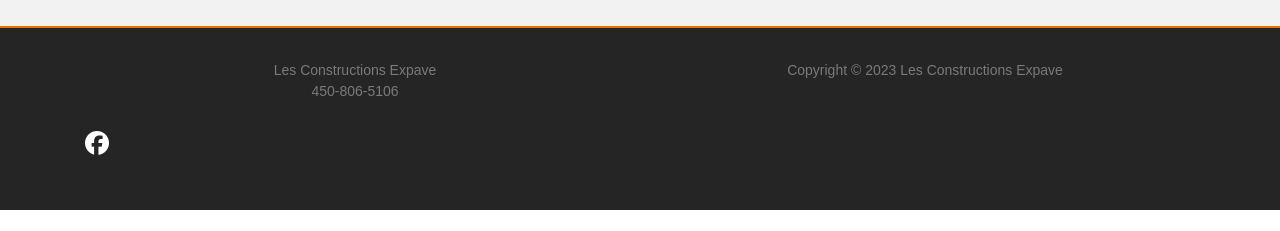
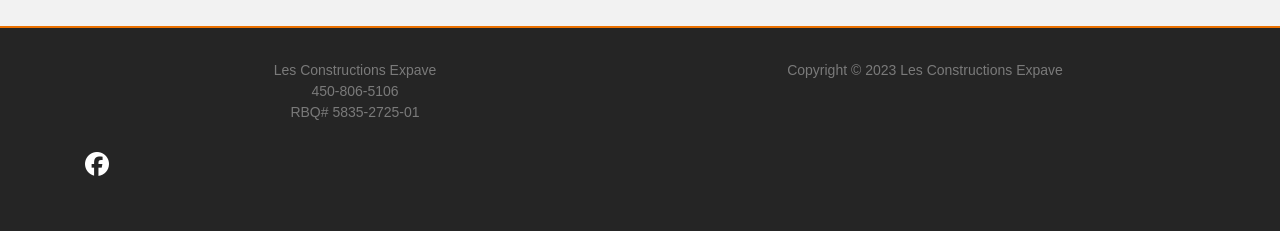
Before and after one commit to PhArObiS/ExcavationExpave, a plain HTML site: page index.html in a window 1280 px wide. Shown: the part 2504-2735 px from the top of the page. Before the commit the page ends 2714 px from the top, so only its background shows below. Drawn offline with nearby package versions, Linux system fonts and the light colour scheme.

Commit message:
rbq # add

```diff
--- a/index.html
+++ b/index.html
@@ -205,6 +205,7 @@
                     <div class="footer-content">
                         <p>Les Constructions Expave</p>
                         <p>450-806-5106</p>
+                        <p>RBQ# 5835-2725-01</p>
                         <ul class="socials">
                             <li>
                                 <a href="https://www.facebook.com/profile.php?id=100087153780999" target="_blank"
```
